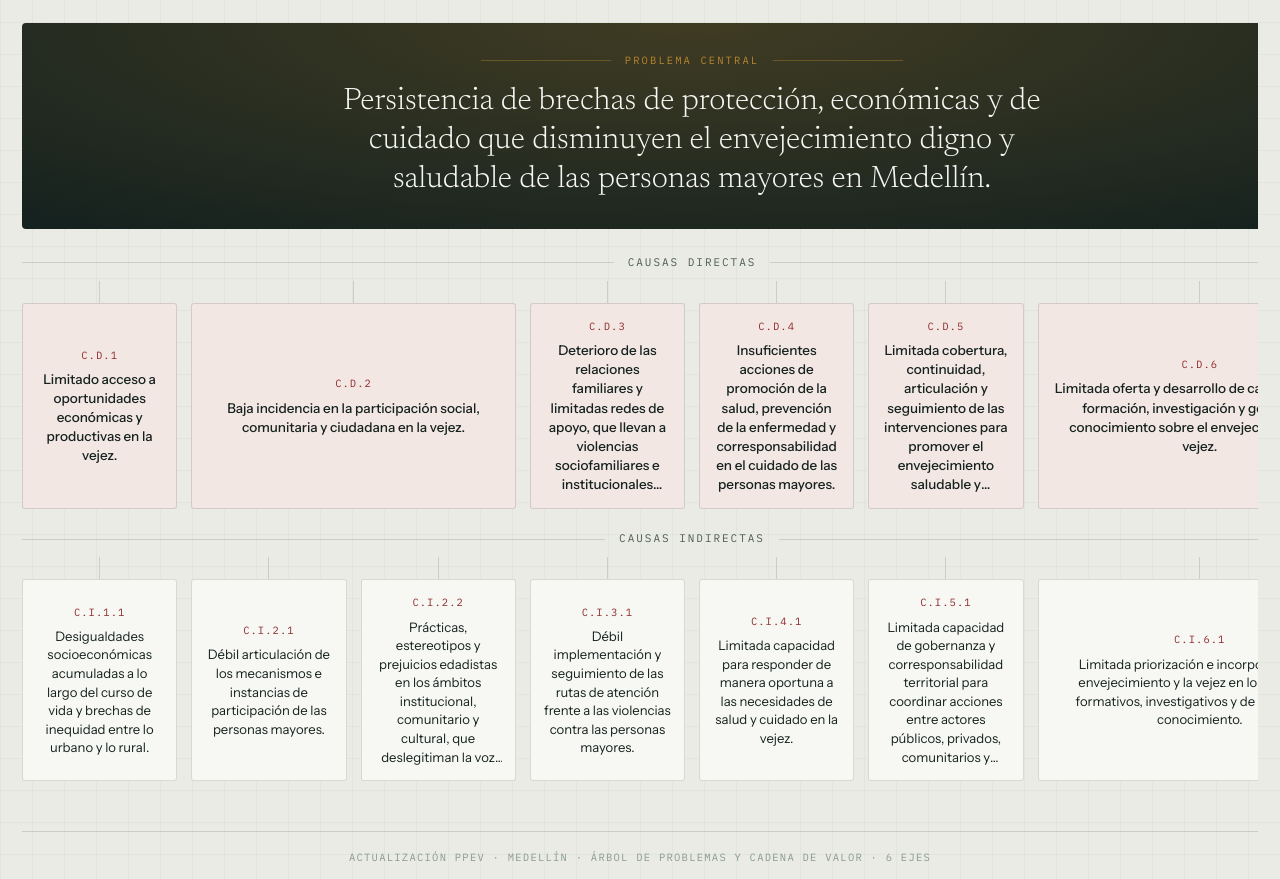
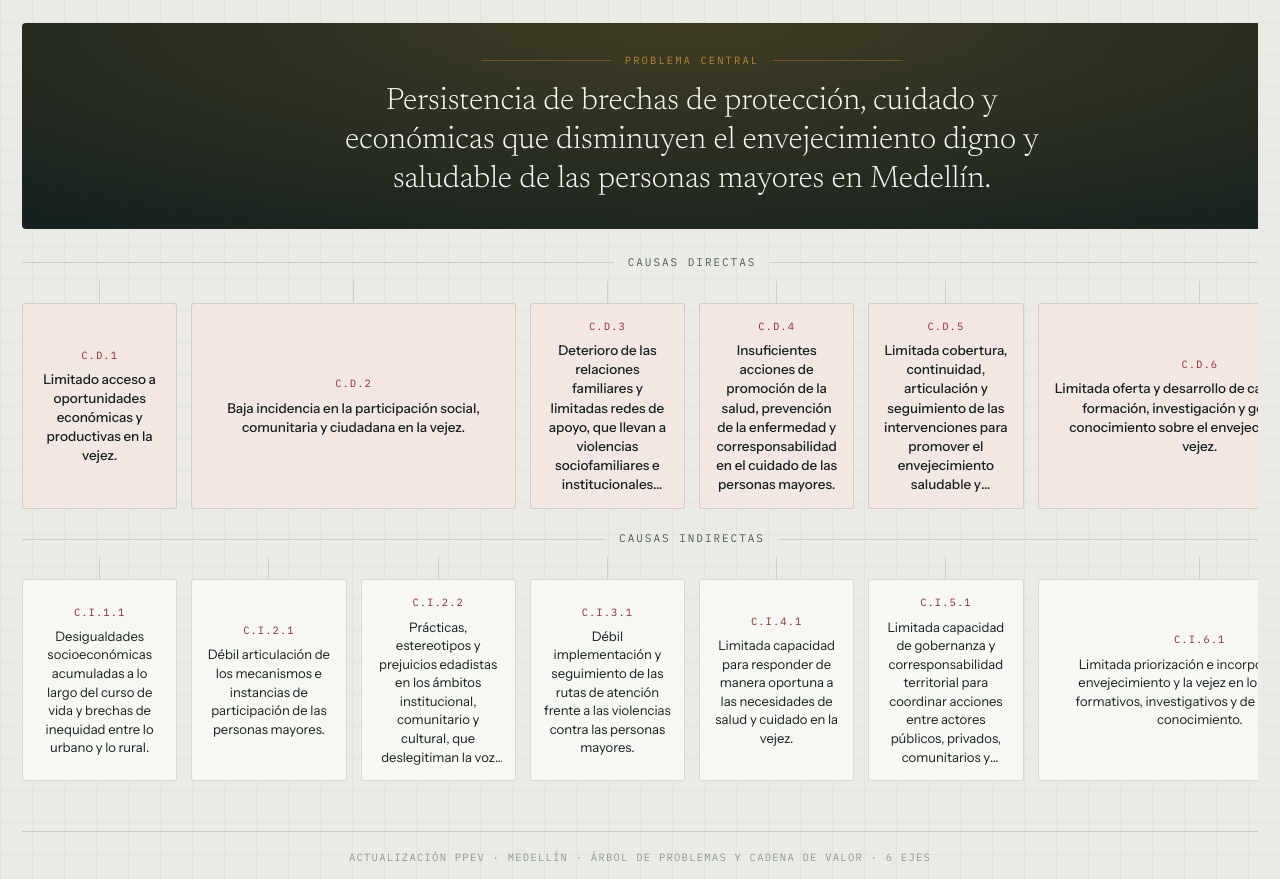
Before and after one commit to amautta-web/arbol_de_problemas, a plain HTML site: page index.html in a window 1280 px wide. Shown: the part 906-1785 px from the top of the page. Drawn offline with nearby package versions, Linux system fonts and the light colour scheme.

Commit message:
Update index.html

```diff
--- a/index.html
+++ b/index.html
@@ -286,7 +286,7 @@ const hueOf = ejes => ejes.length === 1
   : `linear-gradient(90deg,${ejes.map(e=>EJES[e-1].hue).join(",")})`;
 
 /* ============ ÁRBOL DE PROBLEMAS ============ */
-const CENTER_PROB = "Persistencia de brechas de protección, económicas y de cuidado que disminuyen el envejecimiento digno y saludable de las personas mayores en Medellín.";
+const CENTER_PROB = "Persistencia de brechas de protección, cuidado y económicas que disminuyen el envejecimiento digno y saludable de las personas mayores en Medellín.";
 
 const TIERS_PROB = [
   {id:"i-up", name:"Efectos indirectos"},
```
